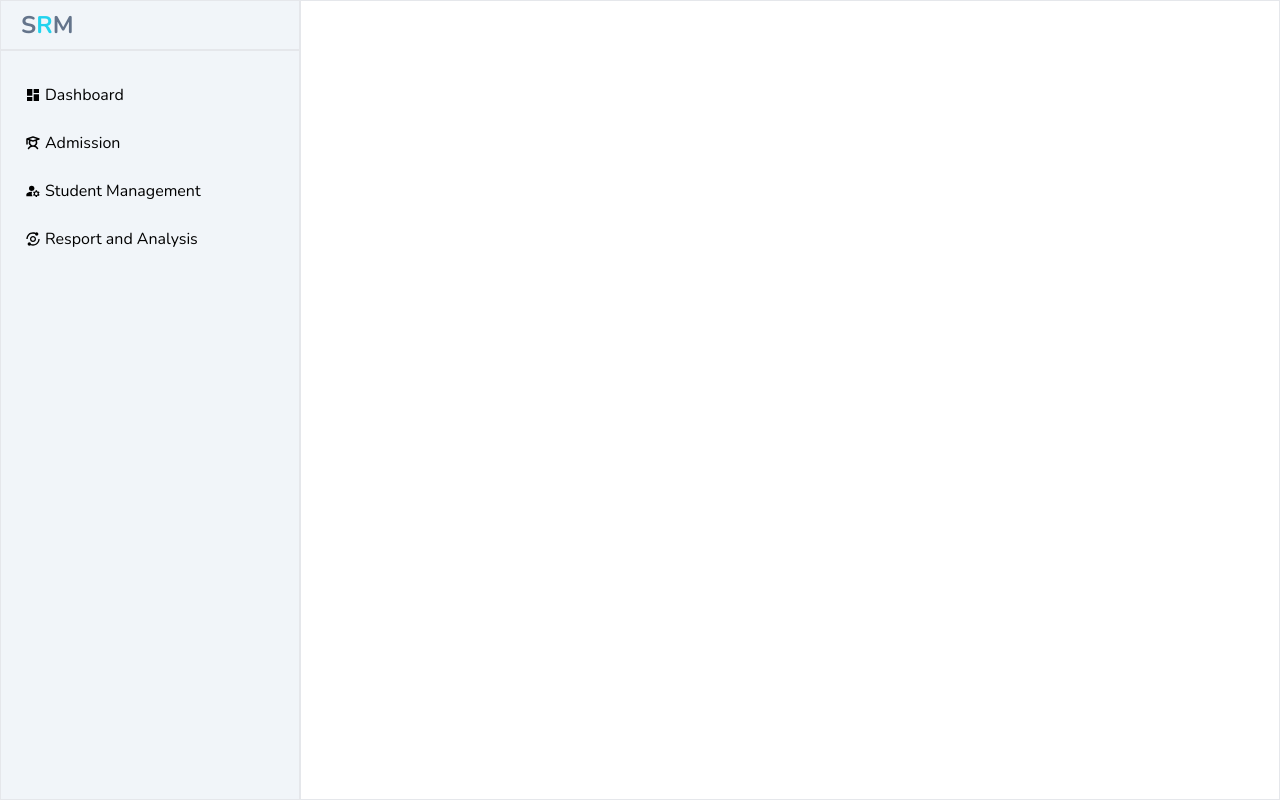
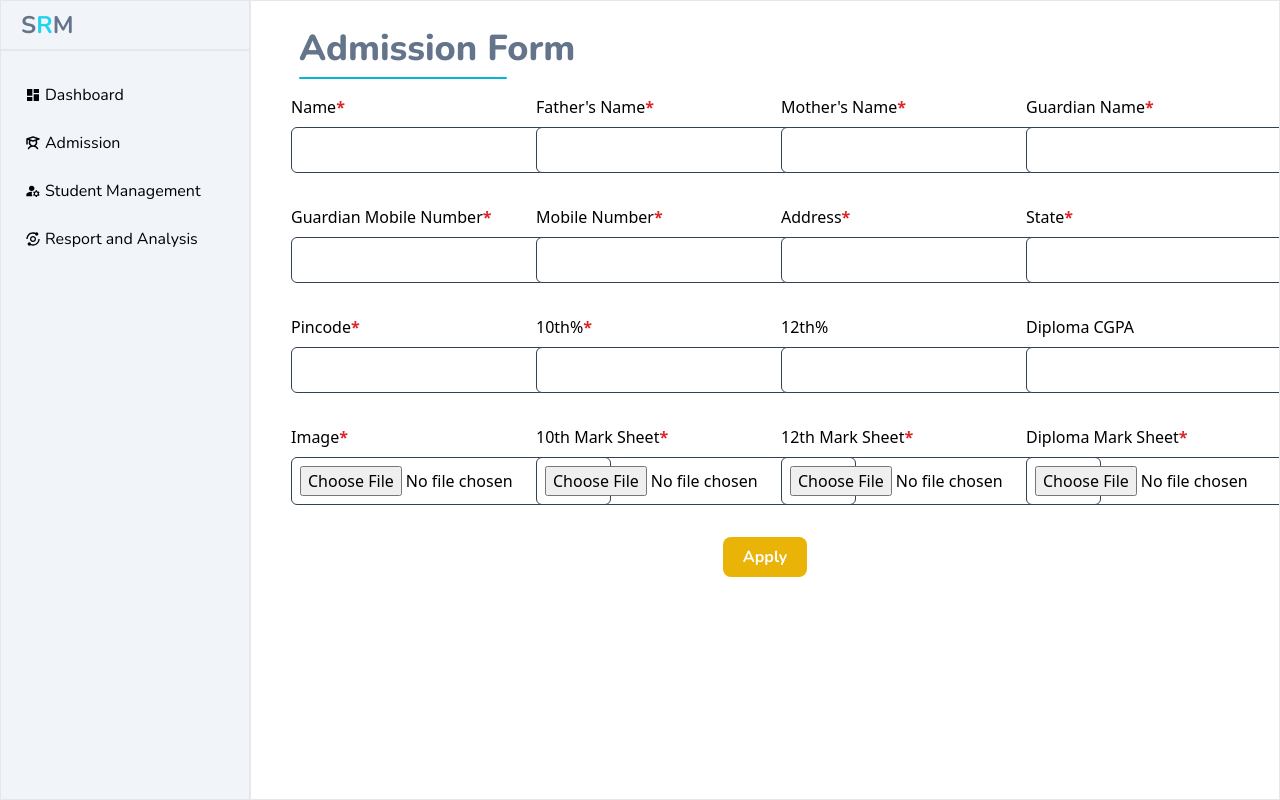
Before and after one commit to friendly-fly/SRM-frontend, a React (Vite) app: page /dashboard/admission-form in a window 1280 px wide. Built offline with nearby package versions, Linux system fonts and the light colour scheme.

Commit message:
refac: dashboard

```diff
--- a/src/pages/dashboard/Dashboard.jsx
+++ b/src/pages/dashboard/Dashboard.jsx
@@ -1,34 +1,33 @@
 import React from "react";
-import { MdDashboard } from "react-icons/md";
-import { PiStudentBold } from "react-icons/pi";
-import { MdManageAccounts } from "react-icons/md";
-import { BiAnalyse } from "react-icons/bi";
+import {Route, Routes } from "react-router-dom";
+import AdmissionForm from "../../pages/student/AdmissionForm";
+import StudentDetails from "../../pages/student/StudentDetails";
+import StudentsList from "../../components/StudentsList";
+import AllStudentsList from "../../pages/student/AllStudentsList";
+import SideBar from "../../components/Sidebar";
 
 const Dashboard = () => {
   return (
     <div className="flex ">
-      {/* sidebar for menu*/}
-      <div className="w-[300px] border h-screen bg-slate-100">
-        <p className="text-2xl font-bold text-slate-500 px-5 py-2 font-nunito border-b-2">
-          S<span className="text-cyan-400">R</span>M
-        </p>
+      <SideBar />
+      <Content />
+    </div>
+  );
+};
 
-        <div className="mt-8">
-        <ul className="flex flex-col gap-6 pl-6">
-            <li className="text-md font-nunito flex items-center gap-1 cursor-pointer"><MdDashboard /> Dashboard</li>
-            <li className="text-md font-nunito flex items-center gap-1 cursor-pointer"><PiStudentBold/> Admission</li>
-            <li className="text-md font-nunito flex items-center gap-1"><MdManageAccounts />
-Student Management</li>
-            <li className="text-md font-nunito flex items-center gap-1"><BiAnalyse /> Resport and Analysis</li>
-        </ul>
-        </div>
-      </div>
+const Content = () => {
+  return (
+    <div className="border flex-1 overflow-auto h-screen">
+      <Routes>
+        <Route path="/admission-form" element={<AdmissionForm />} />
+        <Route path="/student-details" element={<StudentDetails />} />
+        <Route
+          path="/students-list/:registrationNumber"
+          element={<StudentsList />}
+        />
 
-
-      {/* content */}
-      <div className="border p-5 flex-1">
-
-      </div>
+        <Route path="/all-students-details" element={<AllStudentsList />} />
+      </Routes>
     </div>
   );
 };
```
